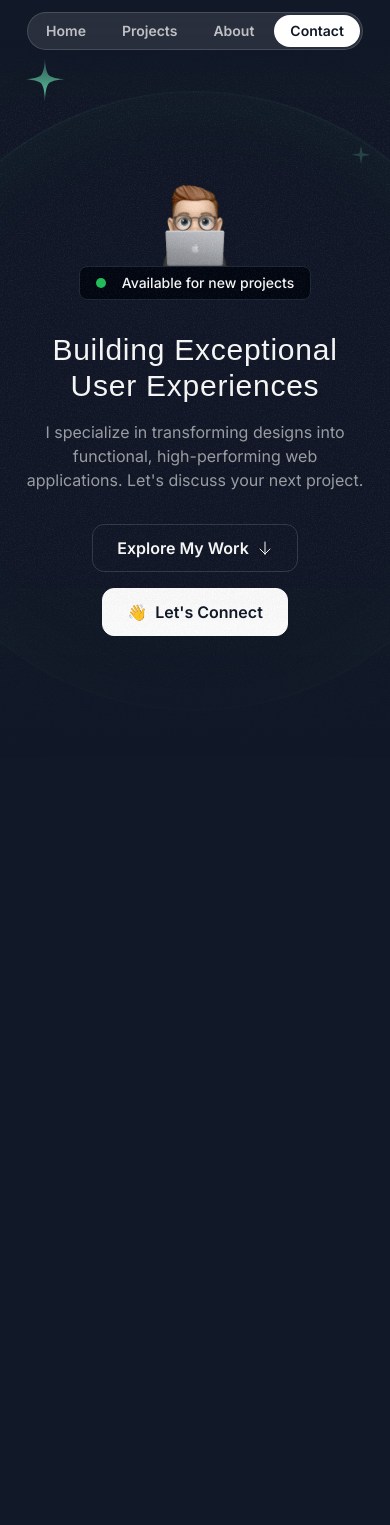
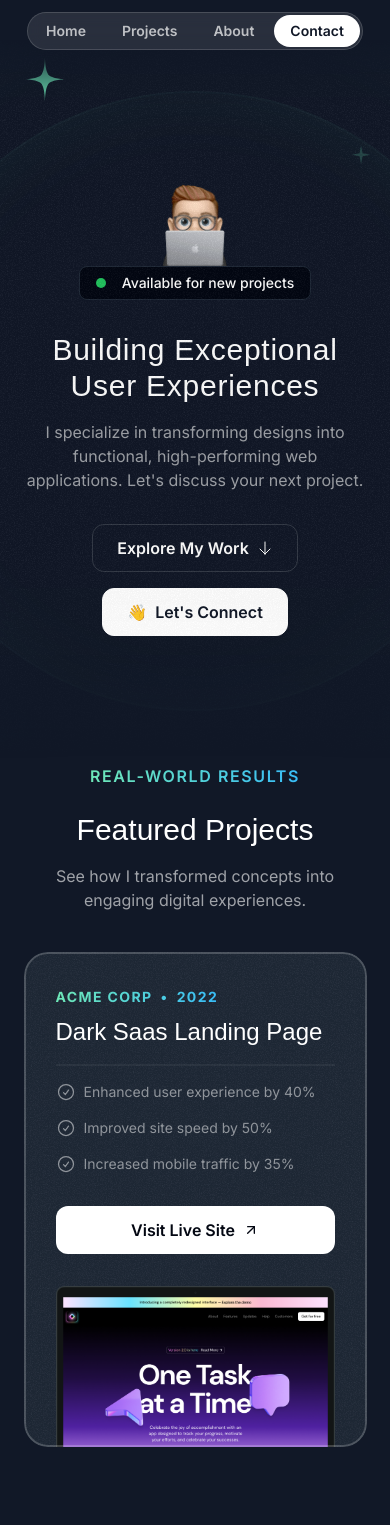
Before and after one commit to jettmanalo/web-portfolio, a Next.js app: page / in a window 390 px wide. Shown: the top 1525 px of the page. Before the commit the page ends 1011 px from the top, so only its background shows below. Built offline with nearby package versions, Linux system fonts and the light colour scheme; a web font is replaced by a local one.

Commit message:
Created Project section

```diff
--- a/src/app/globals.css
+++ b/src/app/globals.css
@@ -11,3 +11,9 @@
     @apply absolute inset-0 border-2 top-1/2 left-1/2 -translate-x-1/2 -translate-y-1/2 rounded-full border-emerald-300/5 shadow-[0_0_80px_inset] shadow-emerald-300/5;
   }
 }
+
+@layer utilities {
+  .container {
+    @apply lg:max-w-5xl
+  }
+}
--- a/src/app/page.tsx
+++ b/src/app/page.tsx
@@ -1,11 +1,13 @@
 import { Header } from "@/sections/Header";
 import { HeroSection } from "@/sections/Hero";
+import { ProjectsSection } from "@/sections/Projects";
 
 export default function Home() {
   return (
     <div>
       <Header />
       <HeroSection />
+      <ProjectsSection />
     </div>
   );
 }
--- a/src/sections/Projects.tsx
+++ b/src/sections/Projects.tsx
@@ -1,6 +1,10 @@
 import darkSaasLandingPage from "@/assets/images/dark-saas-landing-page.png";
 import lightSaasLandingPage from "@/assets/images/light-saas-landing-page.png";
 import aiStartupLandingPage from "@/assets/images/ai-startup-landing-page.png";
+import Image from "next/image";
+import CheckCircleIcon from "@/assets/icons/check-circle.svg";
+import ArrowUpRight from "@/assets/icons/arrow-up-right.svg";
+import grainImage from "@/assets/images/grain.jpg";
 
 const portfolioProjects = [
   {
@@ -42,5 +46,75 @@
 ];
 
 export const ProjectsSection = () => {
-  return <div>Projects Section</div>;
+  return (
+    <section className="pb-16 lg:py-24">
+      <div className="container">
+        <div className="flex justify-center">
+          <p className="uppercase font-semibold tracking-widest bg-gradient-to-r from-emerald-300 to-sky-400 text-transparent bg-clip-text">
+            Real-world Results
+          </p>
+        </div>
+
+        <h2 className="font-serif text-3xl md:text-5xl text-center mt-6">
+          Featured Projects
+        </h2>
+        <p className="text-center md:text-lg lg:text-xl text-white/60 mt-4 max-w-md mx-auto">
+          See how I transformed concepts into engaging digital experiences.
+        </p>
+
+        <div className="flex flex-col mt-10 md:mt-20 gap-20">
+          {portfolioProjects.map((project) => (
+            <div
+              key={project.title}
+              className="bg-gray-800 rounded-3xl relative z-0 overflow-hidden after:z-10 after:content-[''] after:absolute after:inset-0 after:outline after:outline-2 after:-outline-offset-2 after:rounded-3xl after:outline-white/20 px-8 pt-8 md:pt-12 md:px-10 lg:px-20 after:pointer-events-none"
+            >
+              <div
+                className="absolute inset-0 -z-10 opacity-5"
+                style={{
+                  backgroundImage: `url(${grainImage.src})`,
+                }}
+              ></div>
+              <div className="lg:grid lg:grid-cols-2 lg:gap-16">
+                <div className="lg:pb-16">
+                  <div className="bg-gradient-to-r from-emerald-300 to-sky-400 inline-flex gap-2 font-bold uppercase tracking-widest text-sm text-transparent bg-clip-text">
+                    <span>{project.company}</span>
+                    <span>&bull;</span>
+                    <span>{project.year}</span>
+                  </div>
+
+                  <h3 className="font-serif text-2xl md:text-4xl mt-2 md:mt-5">
+                    {project.title}
+                  </h3>
+                  <hr className="border-t-2 border-white/5 mt-4 md:mt-5" />
+                  <ul className="flex flex-col gap-4 mt-4 md:mt-5">
+                    {project.results.map((result) => (
+                      <li className="flex gap-2 text-sm md:text-base text-white/50">
+                        <CheckCircleIcon className="size-5 md:size-6" />
+                        <span>{result.title}</span>
+                      </li>
+                    ))}
+                  </ul>
+
+                  <a href={project.link}>
+                    <button className="bg-white text-gray-950 h-12 w-full md:w-auto px-6 rounded-xl font-semibold inline-flex items-center justify-center gap-2 mt-8">
+                      <span>Visit Live Site</span>
+                      <ArrowUpRight className="size-4" />
+                    </button>
+                  </a>
+                </div>
+
+                <div className="relative">
+                  <Image
+                    src={project.image}
+                    alt={project.title}
+                    className="mt-8 -mb-4 md:-mb-0 lg:mt-0 lg:absolute lg:h-full lg:w-auto lg:max-w-none"
+                  />
+                </div>
+              </div>
+            </div>
+          ))}
+        </div>
+      </div>
+    </section>
+  );
 };
```
